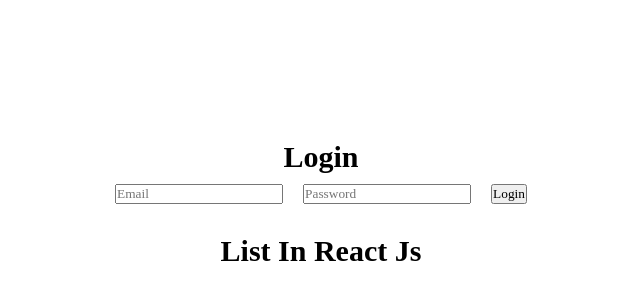
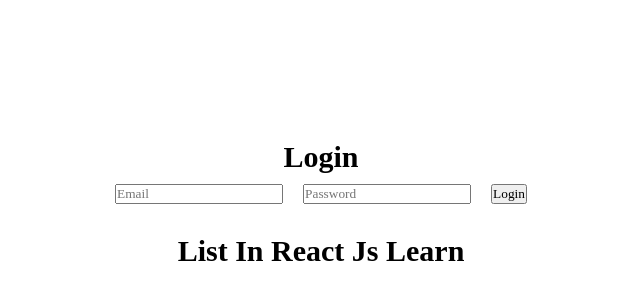
Before and after one commit to khushbook21/ReactApp, a React (Vite) app in the folder reactnew/: page / in a window 1280 px wide. Shown: the part 186-486 px from the top of the page, without its empty margins (319-959 px from the left). Built offline with nearby package versions, Linux system fonts and the light colour scheme.

Commit message:
changes done

```diff
--- a/reactnew/src/components/ReactIntro.jsx
+++ b/reactnew/src/components/ReactIntro.jsx
@@ -31,7 +31,7 @@ const Login = () => {
         <button style={{ margin: "10px" }} type="submit">Login</button>
       </form>
 
-      <h2 className="pt-5" style={{ padding: '20px' }}>List in react js</h2>
+      <h2 className="pt-5" style={{ padding: '20px' }}>List in react js learn</h2>
     </div>
   );
 
```
